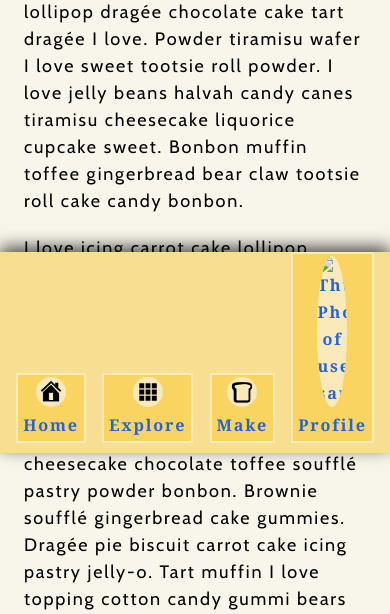
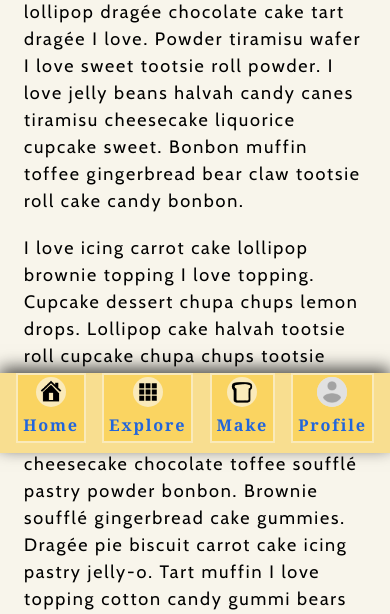
Before and after one commit to fraserpage/Open-Face-Sandwich-App, a Django app: page / in a window 390 px wide. Shown: the part 391-1005 px from the top of the page. Run offline with Django 3.2, Linux system fonts and the light colour scheme; the visitor is signed in with stand-in values (Sample User, id 1); some web fonts are replaced.

Commit message:
add fix for mobile navbar too

```diff
--- a/main_app/templates/base.html
+++ b/main_app/templates/base.html
@@ -94,7 +94,11 @@
                 </a>
                 {% if user.is_authenticated %}
                 <a class="nav-item" href="{% url 'user_profile' user.id %}">
-                    <img class="profile-img-nav" src="{{ user.profile.img_src }}" alt="Thumbnail Photo of user {{ user.username }}">
+                    {% if user.profile.img_src %}
+                        <img class="profile-img-nav" src="{{ user.profile.img_src }}" alt="Thumbnail Photo of user {{ user.username }}">
+                    {% else %}
+                        <img class="profile-img-nav" src="{% static 'images/profile-placeholder.png' %}" alt="Login / Signup Icon">
+                    {% endif %}
                     Profile
                 </a>
                 {% else %}
```
